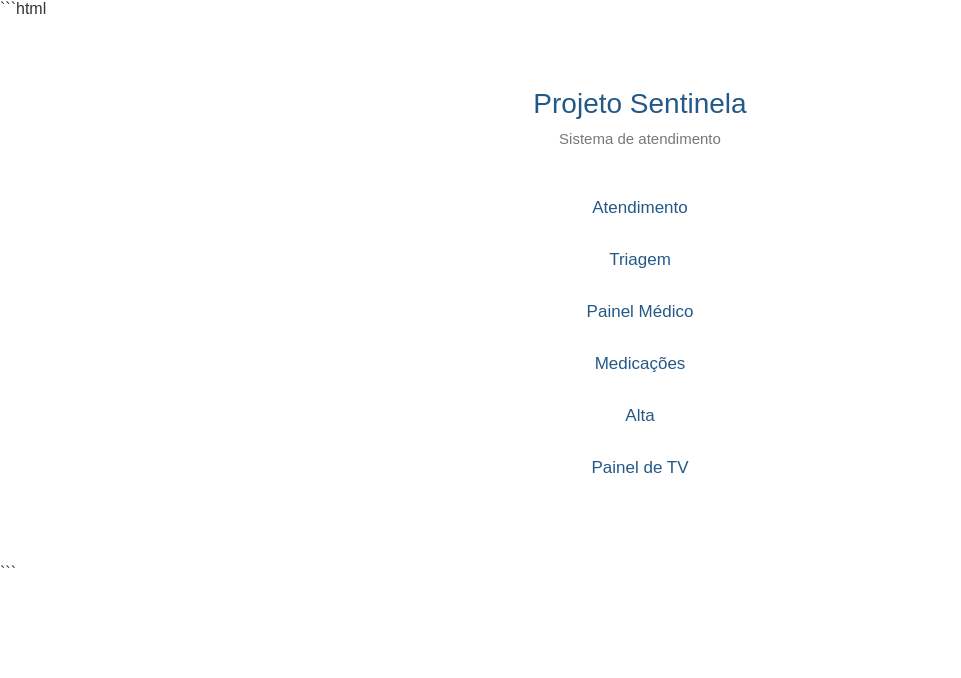
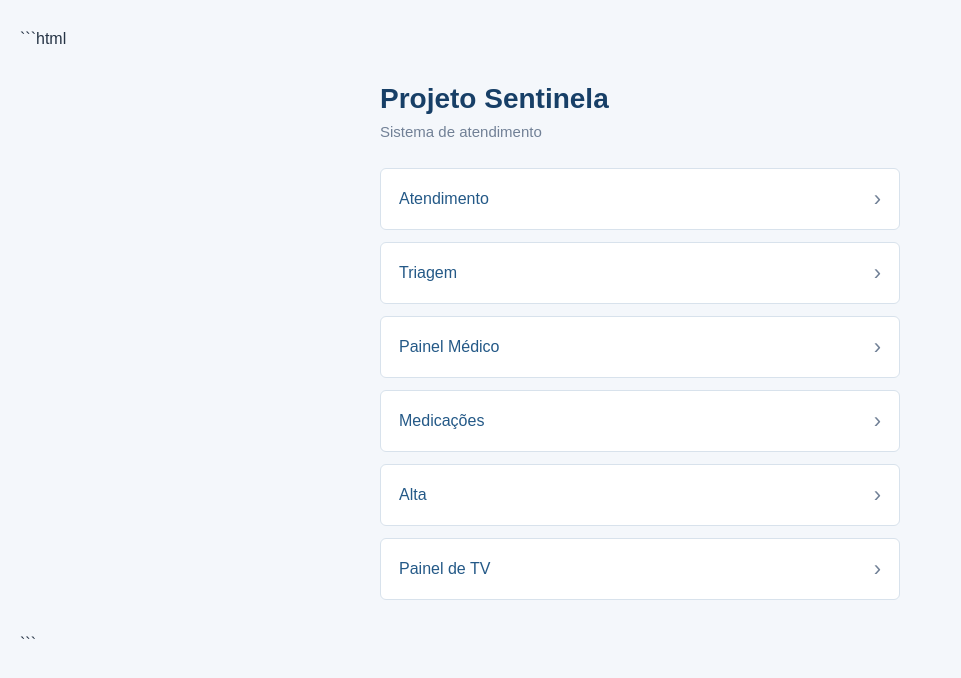
Before and after one commit to emilyxz7/sentinela, a plain HTML site: page frontend/index.html in a window 1280 px wide. Shown: the whole page, without its empty margins (0-961 px from the left). Drawn offline with Linux system fonts and the light colour scheme.

Commit message:
Update index.html

```diff
--- a/frontend/index.html
+++ b/frontend/index.html
@@ -14,60 +14,75 @@
 
         body {
             margin: 0;
-            background: #ffffff;
+            padding: 30px 20px;
+            background: #f4f7fb;
             font-family: Arial, sans-serif;
-            color: #333333;
+            color: #263445;
         }
 
-        .pagina {
+        main {
             width: 100%;
-            max-width: 500px;
-            margin: 70px auto;
-            padding: 0 25px;
+            max-width: 520px;
+            margin: 35px auto;
+        }
+
+        header {
+            margin-bottom: 28px;
         }
 
         h1 {
-            margin: 0 0 10px;
-            color: #245987;
+            margin: 0 0 8px;
+            color: #173f67;
             font-size: 28px;
-            font-weight: normal;
-            text-align: center;
         }
 
-        .subtitulo {
-            margin: 0 0 35px;
-            color: #777777;
+        header p {
+            margin: 0;
+            color: #718096;
             font-size: 15px;
-            text-align: center;
         }
 
         .opcoes {
             display: flex;
             flex-direction: column;
-            align-items: stretch;
-            width: 100%;
+            gap: 12px;
         }
 
-        .opcoes a {
-            display: block;
-            padding: 16px 0;
+        .opcao {
+            display: flex;
+            align-items: center;
+            justify-content: space-between;
+            min-height: 60px;
+            padding: 17px 18px;
+            background: #ffffff;
+            border: 1px solid #d8e2ec;
+            border-radius: 6px;
             color: #245987;
-            background: none;
-            border: none;
-            border-radius: 0;
+            font-size: 16px;
             text-decoration: none;
-            text-align: center;
-            font-size: 17px;
         }
 
-        .opcoes a:hover {
-            color: #123b60;
-            text-decoration: underline;
+        .opcao:hover {
+            background: #edf5fc;
+            border-color: #8eafcf;
         }
 
-        @media (max-width: 600px) {
-            .pagina {
-                margin-top: 40px;
+        .seta {
+            color: #718096;
+            font-size: 22px;
+        }
+
+        @media (max-width: 500px) {
+            body {
+                padding: 20px 16px;
+            }
+
+            main {
+                margin-top: 20px;
+            }
+
+            h1 {
+                font-size: 25px;
             }
         }
     </style>
@@ -75,21 +90,45 @@
 
 <body>
 
-    <main class="pagina">
+    <main>
 
-        <h1>Projeto Sentinela</h1>
-
-        <p class="subtitulo">
-            Sistema de atendimento
-        </p>
+        <header>
+            <h1>Projeto Sentinela</h1>
+            <p>Sistema de atendimento</p>
+        </header>
 
         <nav class="opcoes">
-            <a href="atendimento.html">Atendimento</a>
-            <a href="triagem.html">Triagem</a>
-            <a href="medico.html">Painel Médico</a>
-            <a href="medicacoes.html">Medicações</a>
-            <a href="alta.html">Alta</a>
-            <a href="tv.html">Painel de TV</a>
+
+            <a href="atendimento.html" class="opcao">
+                <span>Atendimento</span>
+                <span class="seta">›</span>
+            </a>
+
+            <a href="triagem.html" class="opcao">
+                <span>Triagem</span>
+                <span class="seta">›</span>
+            </a>
+
+            <a href="medico.html" class="opcao">
+                <span>Painel Médico</span>
+                <span class="seta">›</span>
+            </a>
+
+            <a href="medicacoes.html" class="opcao">
+                <span>Medicações</span>
+                <span class="seta">›</span>
+            </a>
+
+            <a href="alta.html" class="opcao">
+                <span>Alta</span>
+                <span class="seta">›</span>
+            </a>
+
+            <a href="tv.html" class="opcao">
+                <span>Painel de TV</span>
+                <span class="seta">›</span>
+            </a>
+
         </nav>
 
     </main>
```
